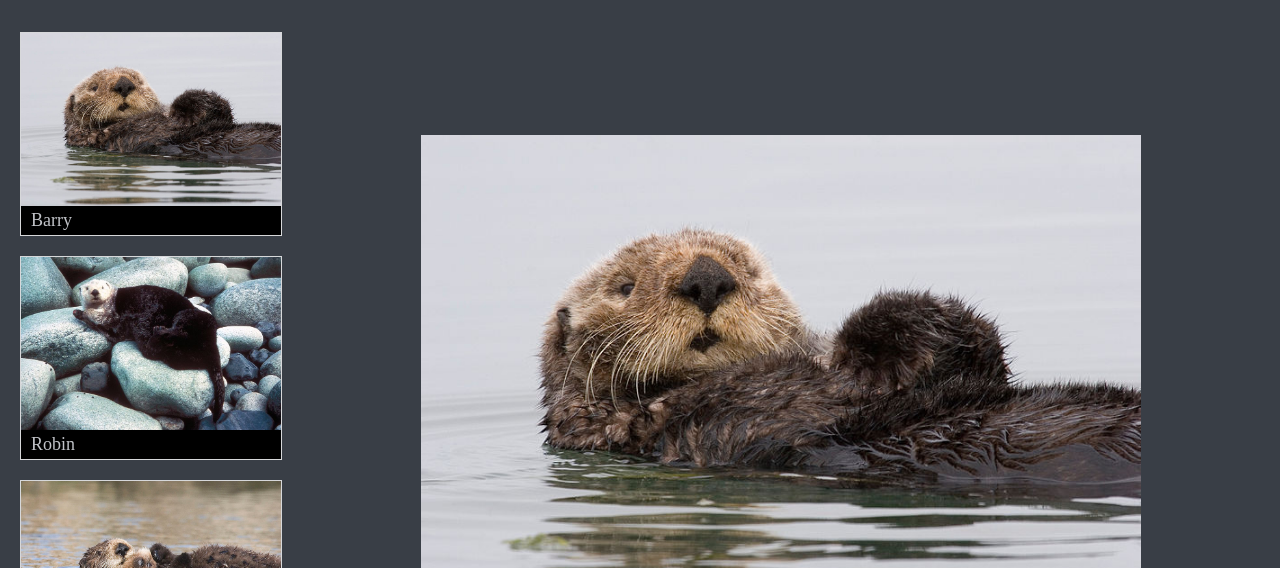
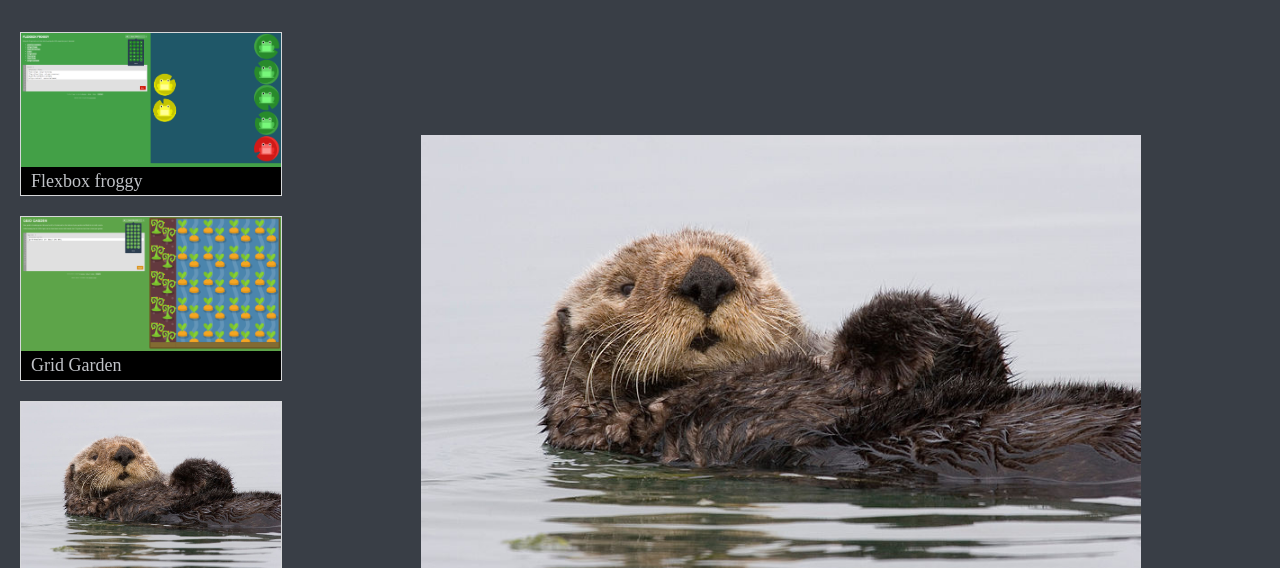
Before and after one commit to GavinGray11/ottergram, a plain HTML site: page index.html in a window 1280 px wide. Shown: the part 70-638 px from the top of the page. Drawn offline with nearby package versions, Linux system fonts and the light colour scheme.

Commit message:
Added Flexbox Froggy and Grid Garden to the thumbnail-list

```diff
--- a/index.html
+++ b/index.html
@@ -18,6 +18,21 @@
 
   <main class="main-content">
     <ul class="thumbnail-list">
+
+      <li class="thumbnail-item">
+        <a href="#">
+          <img class="thumbnail-image" src="img/FROGGY1.PNG" alt="Barry the Otter">
+          <span class="thumbnail-title">Flexbox froggy</span>
+        </a>
+      </li>
+
+      <li class="thumbnail-item">
+        <a href="#">
+          <img class="thumbnail-image" src="img/GRIDGARDEN.PNG" alt="Barry the Otter">
+          <span class="thumbnail-title">Grid Garden</span>
+        </a>
+      </li>
+
       <li class="thumbnail-item">
         <a href="#">
           <img class="thumbnail-image" src="img/otter1.jpg" alt="Barry the Otter">
```
Also changed, not shown: img/FROGGY1.PNG (added), img/GRIDGARDEN.PNG (added).
